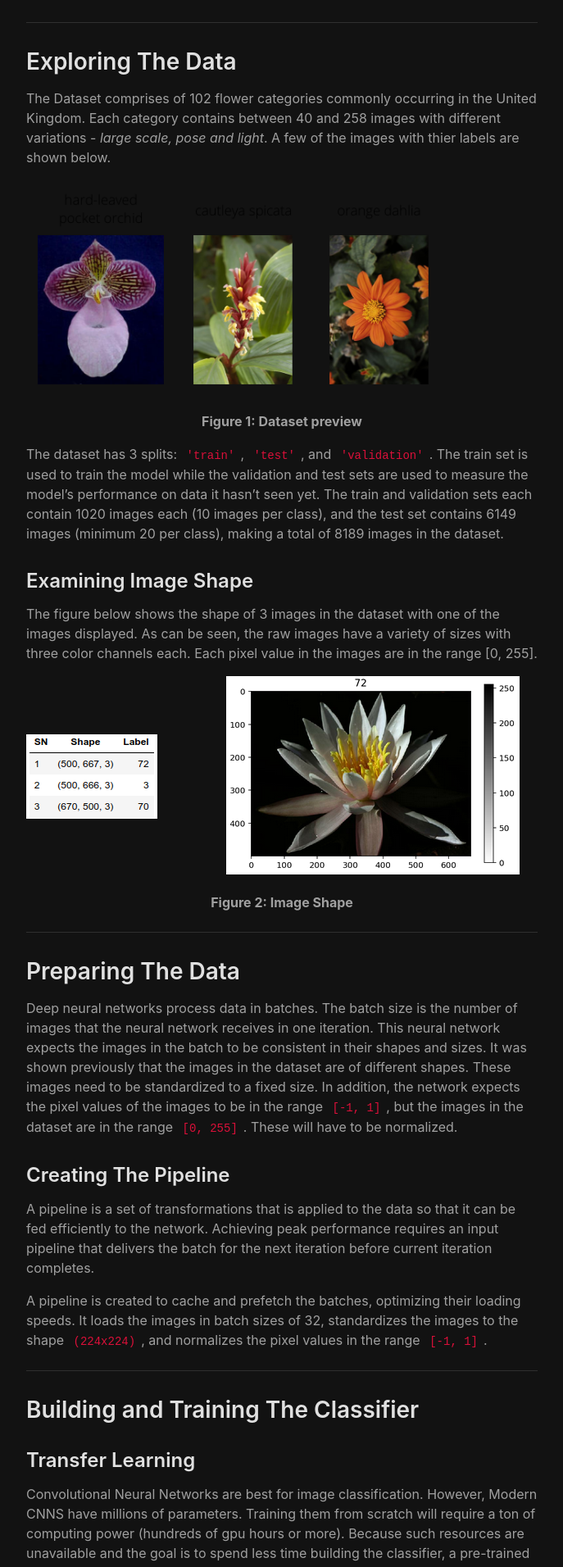
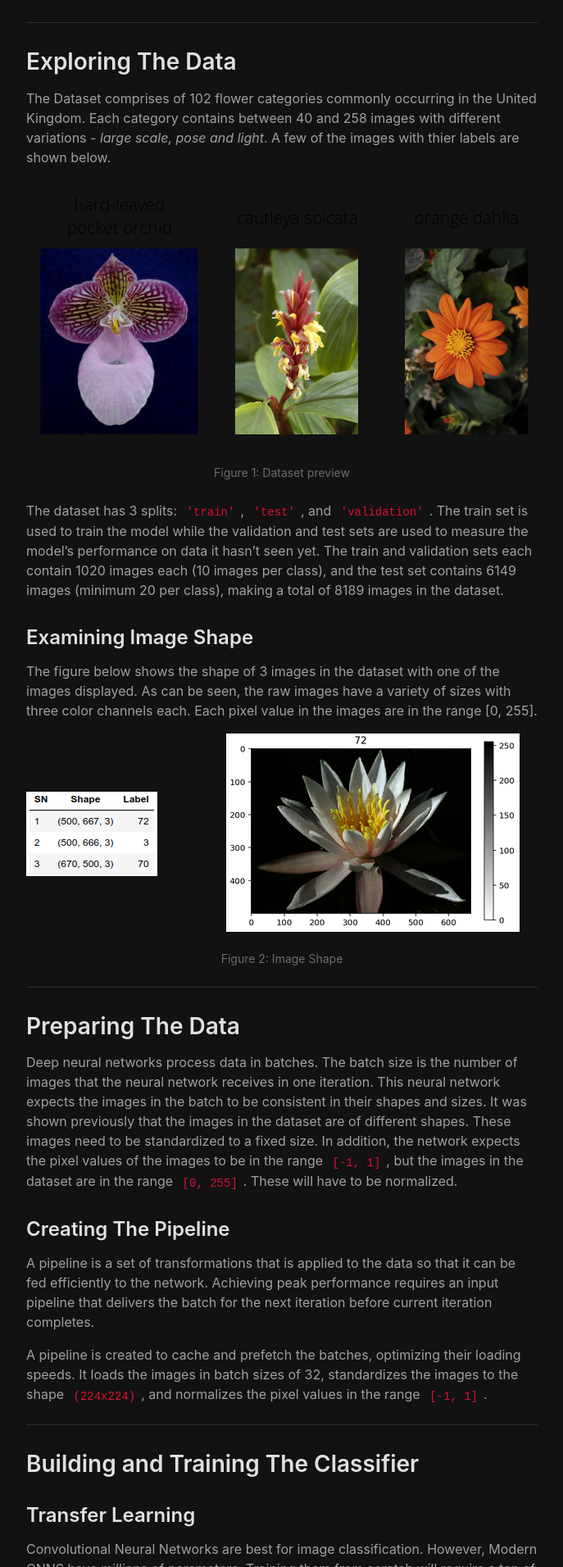
Before and after one commit to f-atisai/f-atisai.github.io, a Jekyll site: the page built from _projects/2022-08-19-oxford-102-flowers.md, in a window 1280 px wide. Shown: the part 1083-2995 px from the top of the page at 82% size, without its empty margins (296-983 px from the left). Built offline with Jekyll 4.4.1, drawn with Linux system fonts in a browser that asks for light colours.

Commit message:
update image markup for oxford 102 flowers

```diff
--- a/_projects/2022-08-19-oxford-102-flowers.md
+++ b/_projects/2022-08-19-oxford-102-flowers.md
@@ -26,9 +26,11 @@ The dataset for this project is the [Oxford 102 Category Flower Dataset](http://
 
 The Dataset comprises of 102 flower categories commonly occurring in the United Kingdom. Each category contains between 40 and 258 images with different variations - _large scale, pose and light_. A few of the images with thier labels are shown below.
 
-<img src='/assets/images/oxford-102-flowers/flowers.png' width=500px>
+![The Oxford Flowers](/assets/images/oxford-102-flowers/flowers.png)
 
-<p style="text-align: center;"><strong>Figure 1: Dataset preview</strong></p>
+<figcaption class="level">
+    <small class="level-item figcaption">Figure 1: Dataset preview</small>
+</figcaption>
 
 The dataset has 3 splits: `'train'`, `'test'`, and `'validation'`. The train set is used to train the model while the validation and test sets are used to measure the model's performance on data it hasn't seen yet.
 The train and validation sets each contain 1020 images each (10 images per class), and the test set contains 6149 images (minimum 20 per class), making a total of 8189 images in the dataset.
@@ -37,9 +39,11 @@ The train and validation sets each contain 1020 images each (10 images per class
 
 The figure below shows the shape of 3 images in the dataset with one of the images displayed. As can be seen, the raw images have a variety of sizes with three color channels each. Each pixel value in the images are in the range \[0, 255\].
 
-<img alt='dataset preview' src='/assets/images/oxford-102-flowers/dataset_preview.png' />
+![Dataset Preview](/assets/images/oxford-102-flowers/dataset_preview.png)
 
-<p style="text-align: center;"><strong>Figure 2: Image Shape</strong></p>
+<figcaption class="level">
+    <small class="level-item figcaption">Figure 2: Image Shape</small>
+</figcaption>
 
 ---
 
@@ -65,9 +69,11 @@ Convolutional Neural Networks are best for image classification. However, Modern
 
 MobileNet pre-trained network is used for extracting the features from the images. A new untrained feed-forward classifier is added to the MobileNet pre-trained network and the classifier is trained for 10 epochs using 'Adam' optimization. The plot below shows the loss and accuracy values achieved during training for the `train` and `validation` set.
 
-<img alt='plot of accuracy and loss during training' src='/assets/images/oxford-102-flowers/loss_accuracy_train_val.png' />
+![Training Accuracy and Loss Plot](/assets/images/oxford-102-flowers/loss_accuracy_train_val.png)
 
-<p style="text-align: center;"><strong>Figure 3: Training Accuracy and Loss Plot</strong></p>
+<figcaption class="level">
+    <small class="level-item figcaption">Figure 3: Training Accuracy and Loss Plot</small>
+</figcaption>
 
 ## Testing The Network
 
@@ -75,8 +81,10 @@ It is good practice to test the trained network on test data, images the network
 
 It's always good to check the predictions made by the model to make sure they are correct. To check the predictions, the model is tested with 4 random images. The plot shows one input image alongside the probabilities for the top 5 classes predicted by the model as a bar graph.
 
-<img src='/assets/images/oxford-102-flowers/inference_example.png' width=600px>
+![Top 5 predicted classes of image](/assets/images/oxford-102-flowers/inference_example.png)
 
-<p style="text-align: center;"><strong>Figure 4: Top 5 predicted classes of image</strong></p>
+<figcaption class="level">
+    <small class="level-item figcaption">Figure 4: Top 5 predicted classes of image</small>
+</figcaption>
 
 This fufilled the requirement.Thus, the model is saved for use in the command-line application.
```
